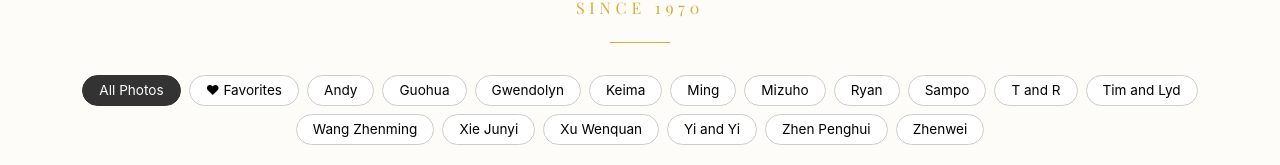
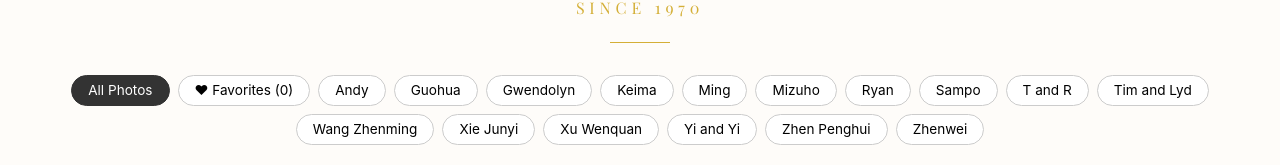
Before and after one commit to camptracker/ivy-bride, a React (Vite) app: page /#/ in a window 1280 px wide. Shown: the part 134-299 px from the top of the page. Built offline with nearby package versions, Linux system fonts and the light colour scheme.

Commit message:
Add shareable favorites URL

```diff
--- a/src/components/Gallery.css
+++ b/src/components/Gallery.css
@@ -33,6 +33,16 @@
   background: #333;
   color: #fff;
   border-color: #333;
+}
+
+.filter-bar .share-btn {
+  background: #e74c6f;
+  color: #fff;
+  border-color: #e74c6f;
+}
+
+.filter-bar .share-btn:hover {
+  background: #d63d5e;
 }
 
 /* Masonry */
--- a/src/components/Gallery.tsx
+++ b/src/components/Gallery.tsx
@@ -2,6 +2,14 @@ import { useState, useEffect, useCallback, useRef } from 'react';
 import { albums } from '../data/albums';
 import Lightbox from './Lightbox';
 import './Gallery.css';
+
+function encodeFavs(indices: number[]): string {
+  return btoa(JSON.stringify(indices));
+}
+
+function decodeFavs(hash: string): number[] {
+  try { return JSON.parse(atob(hash)); } catch { return []; }
+}
 
 interface PhotoItem {
   src: string;
@@ -14,6 +22,17 @@ const allPhotos: PhotoItem[] = albums.flatMap(a =>
 
 function useFavorites() {
   const [favs, setFavs] = useState<Set<string>>(() => {
+    // Check URL hash for shared favorites first
+    const hash = window.location.hash;
+    if (hash.startsWith('#favs=')) {
+      const indices = decodeFavs(hash.slice(6));
+      if (indices.length > 0) {
+        const shared = new Set(indices.filter(i => i < allPhotos.length).map(i => allPhotos[i].src));
+        // Save to localStorage too
+        localStorage.setItem('ivy-bride-favorites', JSON.stringify([...shared]));
+        return shared;
+      }
+    }
     try {
       const stored = localStorage.getItem('ivy-bride-favorites');
       return stored ? new Set(JSON.parse(stored)) : new Set();
@@ -29,7 +48,14 @@ function useFavorites() {
     });
   }, []);
 
-  return { favs, toggle };
+  const shareUrl = useCallback(() => {
+    const indices = allPhotos.map((p, i) => favs.has(p.src) ? i : -1).filter(i => i >= 0);
+    if (indices.length === 0) return null;
+    const base = window.location.origin + window.location.pathname;
+    return `${base}#favs=${encodeFavs(indices)}`;
+  }, [favs]);
+
+  return { favs, toggle, shareUrl };
 }
 
 function PhotoCard({ photo, isFav, onToggleFav, onClick }: {
@@ -66,9 +92,12 @@ function PhotoCard({ photo, isFav, onToggleFav, onClick }: {
 }
 
 export default function Gallery() {
-  const { favs, toggle } = useFavorites();
-  const [filter, setFilter] = useState<string>('all');
+  const { favs, toggle, shareUrl } = useFavorites();
+  const [filter, setFilter] = useState<string>(() => {
+    return window.location.hash.startsWith('#favs=') ? 'favorites' : 'all';
+  });
   const [lightboxIndex, setLightboxIndex] = useState<number | null>(null);
+  const [copied, setCopied] = useState(false);
 
   const filtered = filter === 'all' ? allPhotos
     : filter === 'favorites' ? allPhotos.filter(p => favs.has(p.src))
@@ -80,7 +109,18 @@ export default function Gallery() {
     <div className="gallery">
       <div className="filter-bar">
         <button className={filter === 'all' ? 'active' : ''} onClick={() => setFilter('all')}>All Photos</button>
-        <button className={filter === 'favorites' ? 'active' : ''} onClick={() => setFilter('favorites')}>♥ Favorites</button>
+        <button className={filter === 'favorites' ? 'active' : ''} onClick={() => setFilter('favorites')}>♥ Favorites ({favs.size})</button>
+        {favs.size > 0 && (
+          <button className="share-btn" onClick={() => {
+            const url = shareUrl();
+            if (url) {
+              navigator.clipboard.writeText(url).then(() => {
+                setCopied(true);
+                setTimeout(() => setCopied(false), 2000);
+              });
+            }
+          }}>{copied ? '✓ Copied!' : '🔗 Share Favorites'}</button>
+        )}
         {albumNames.map(name => (
           <button key={name} className={filter === name ? 'active' : ''} onClick={() => setFilter(name)}>{name}</button>
         ))}
```
